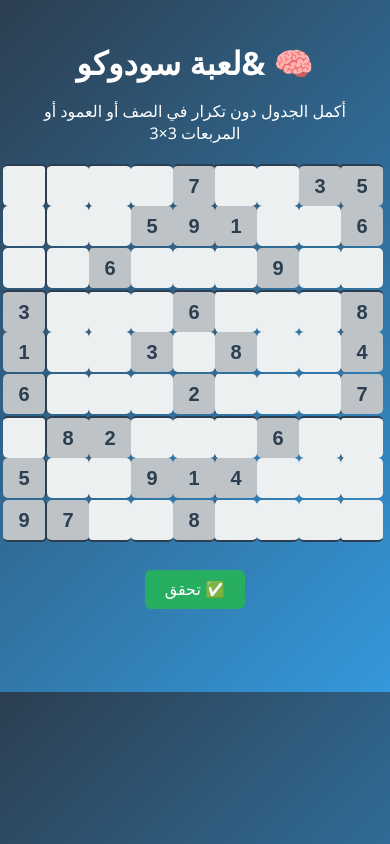
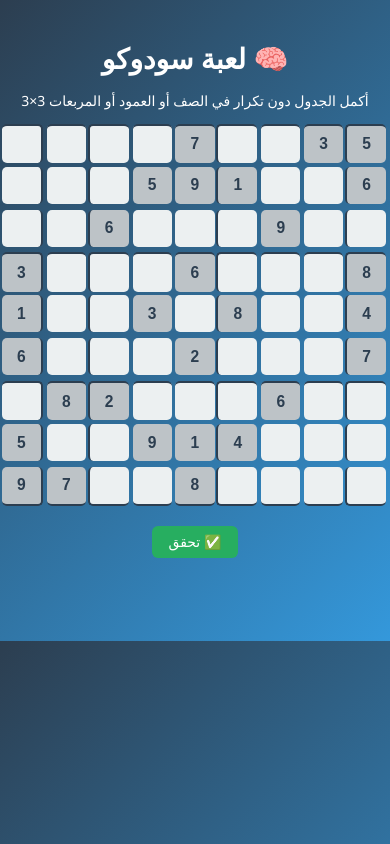
Before and after one commit to Mohamed-aroussi/sodokou1, a plain HTML site: page index.html in a window 390 px wide. Drawn offline with Linux system fonts and the light colour scheme.

Commit message:
Update index.html

```diff
--- a/index.html
+++ b/index.html
@@ -2,7 +2,8 @@
 <html lang="ar">
 <head>
     <meta charset="UTF-8">
-  <title>🧠 لعبة سودوكو</title>
+    <meta name="viewport" content="width=device-width, initial-scale=1.0">
+    <title>🧠 aroussi لعبة سودوكو</title>
     <style>
         body {
             background: linear-gradient(135deg, #2c3e50, #3498db);
@@ -70,10 +71,41 @@
             min-height: 30px;
             font-weight: bold;
         }
+
+        /* تعديلات لتكون متجاوبة مع شاشات الجوال */
+        @media (max-width: 480px) {
+            h1 {
+                font-size: 28px;
+            }
+
+            p {
+                font-size: 14px;
+            }
+
+            #board {
+                /* استخدام وحدات viewport لضبط الحجم تلقائيًا */
+                grid-template-columns: repeat(9, 10vw);
+                grid-template-rows: repeat(9, 10vw);
+                gap: 1vw;
+                max-width: 95vw;
+                margin: 10px auto;
+            }
+
+            input {
+                width: 9vw;
+                height: 9vw;
+                font-size: 4vw; /* حجم الخط يتناسب مع حجم الخلية */
+            }
+
+            button {
+                padding: 8px 16px;
+                font-size: 14px;
+            }
+        }
     </style>
 </head>
 <body>
-  <h1>🧠 &لعبة سودوكو</h1>
+    <h1>🧠 لعبة سودوكو</h1>
     <p>أكمل الجدول دون تكرار في الصف أو العمود أو المربعات 3×3</p>
 
     <div id="board"></div>
@@ -205,7 +237,6 @@ const puzzles = [
   ]
 ];
 
-
         let currentPuzzle;
 
         function createBoard(puzzle) {
@@ -228,7 +259,6 @@ const puzzles = [
                         };
                     }
 
-          // حدود سميكة للمربعات 3x3
                     if (col % 3 === 0) input.style.borderLeft = '2px solid #2c3e50';
                     if (row % 3 === 0) input.style.borderTop = '2px solid #2c3e50';
                     if (col === 8) input.style.borderRight = '2px solid #2c3e50';
@@ -295,7 +325,6 @@ const puzzles = [
             return true;
         }
 
-    // ابدأ بالمرحلة الأولى
         createBoard(puzzles[0]);
     </script>
 </body>
```
Lines whose indentation alone changed are shown as unchanged.
